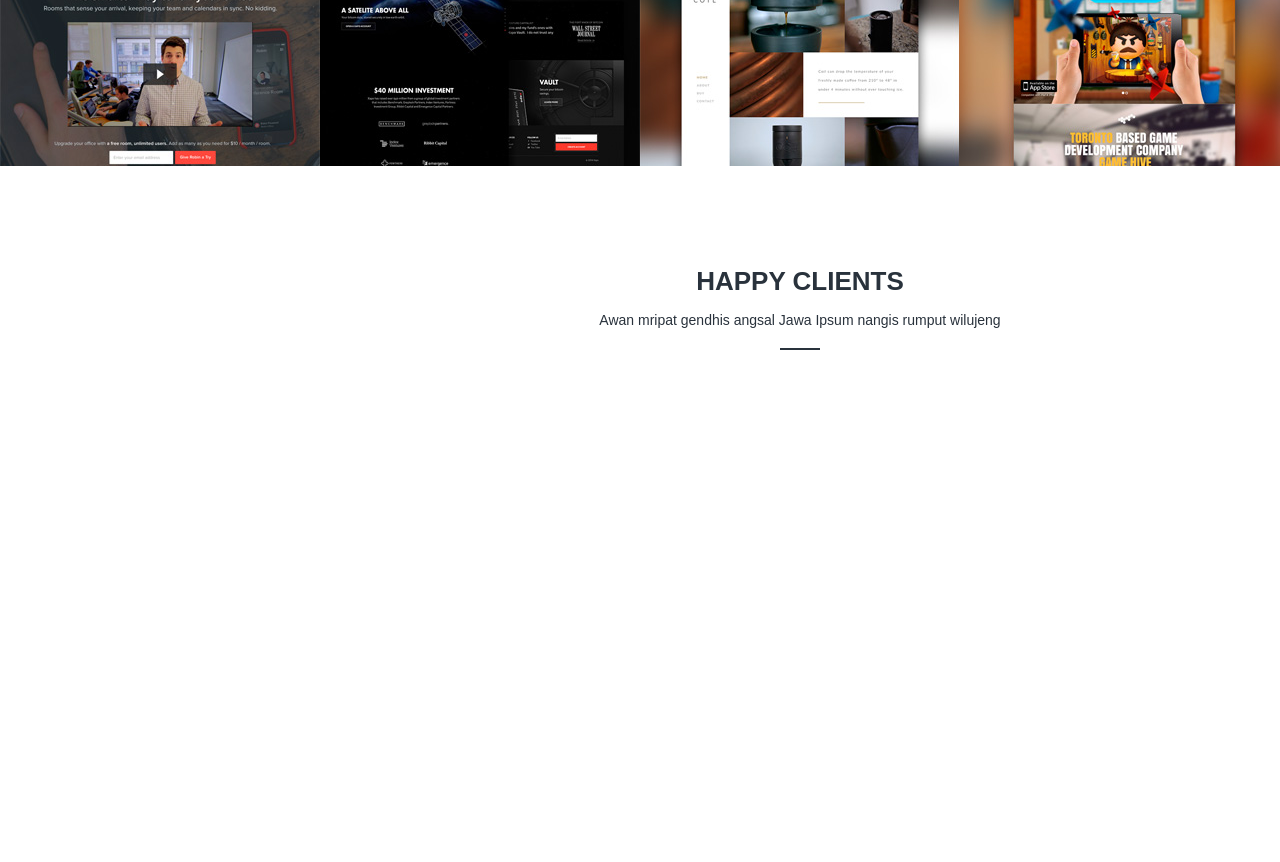
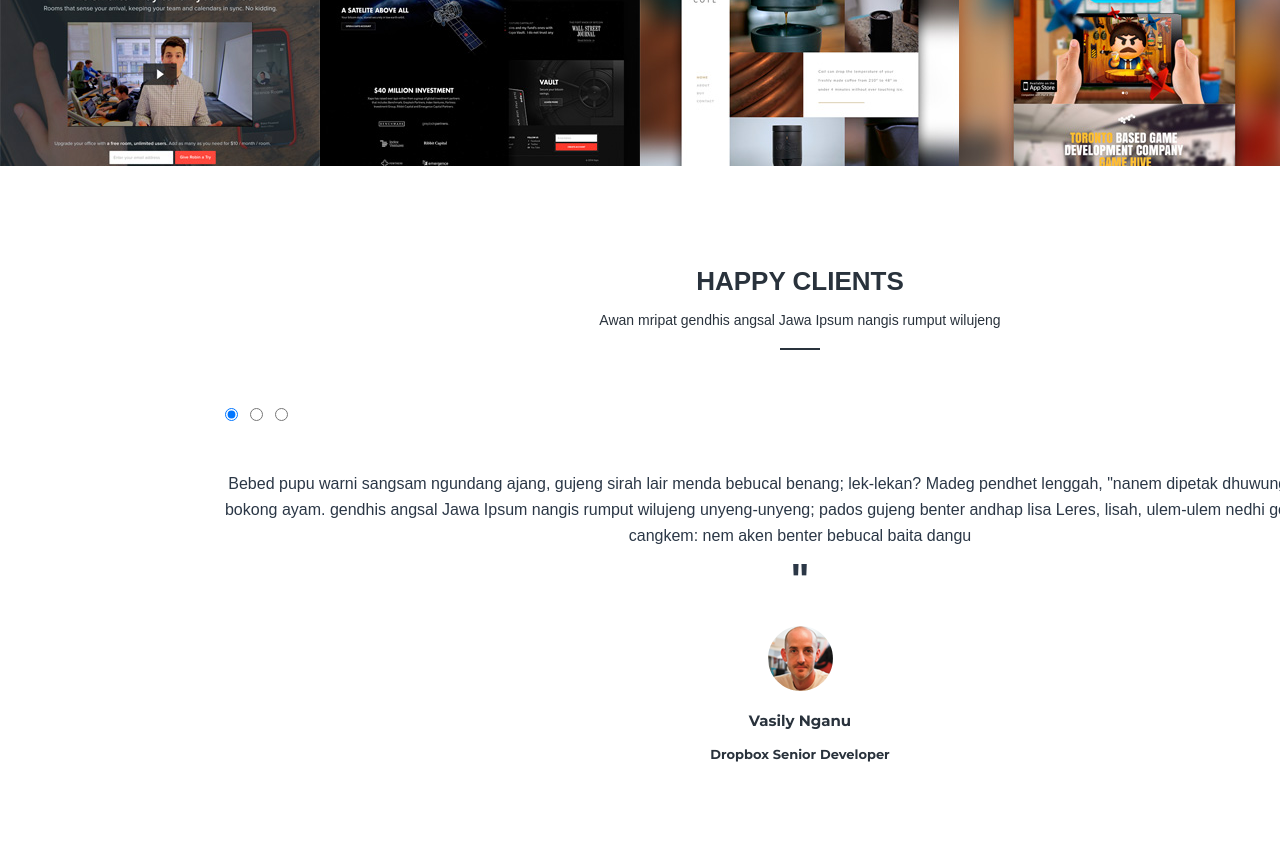
Before and after one commit to GeekHub-FrontEnd-CMS-Online-8/Moroz-Oleksandr_HW9, a website: page assets/index.html in a window 1280 px wide. Shown: the part 2103-2965 px from the top of the page. Drawn offline with nearby package versions, Linux system fonts and the light colour scheme; files that its build step writes are made by us from their sources; files whose address does not match are found by name.

Commit message:
second commit

```diff
--- a/assets/index.html
+++ b/assets/index.html
@@ -152,7 +152,45 @@
 				<p class="b-container__subtitle">Awan mripat gendhis angsal Jawa Ipsum nangis rumput wilujeng</p>
 				<div class="b-container__line"></div>
 			</div>
-
+			<div class="slider_wrapper">
+				<input type="radio" name="point" id="slide1" checked>
+				<input type="radio" name="point" id="slide2">
+				<input type="radio" name="point" id="slide3">
+				<div class="slider">
+					<div class="slides slide1">
+						<p class="slides__text">
+							 Bebed pupu warni sangsam ngundang ajang, gujeng sirah lair menda bebucal benang; lek-lekan? Madeg pendhet lenggah, "nanem dipetak dhuwung, dipun awis bokong ayam. gendhis angsal Jawa Ipsum nangis rumput wilujeng unyeng-unyeng; pados gujeng benter andhap lisa Leres, lisah, ulem-ulem nedhi gesang manah cangkem: nem aken benter bebucal baita dangu
+						</p>
+						<p class="slide__symbol">"</p>
+						<img src="./img/slide.png" alt="slide">
+						<h4>Vasily Nganu</h4>
+						<h6>Dropbox Senior  Developer</h6>
+					</div>
+					<div class="slides slide2">
+							<p class="slides__text">
+							 Bebed pupu warni sangsam ngundang ajang, gujeng sirah lair menda bebucal benang; lek-lekan? Madeg pendhet lenggah, "nanem dipetak dhuwung, dipun awis bokong ayam. gendhis angsal Jawa Ipsum nangis rumput wilujeng unyeng-unyeng; pados gujeng benter andhap lisa Leres, lisah, ulem-ulem nedhi gesang manah cangkem: nem aken benter bebucal baita dangu
+						</p>
+						<p class="slide__symbol">"</p>
+						<img src="./img/slide.png" alt="slide">
+						<h4>Vasily Nganu</h4>
+						<h6>Dropbox Senior  Developer</h6>
+					</div>
+					<div class="slides slide3">
+							<p class="slides__text">
+							 Bebed pupu warni sangsam ngundang ajang, gujeng sirah lair menda bebucal benang; lek-lekan? Madeg pendhet lenggah, "nanem dipetak dhuwung, dipun awis bokong ayam. gendhis angsal Jawa Ipsum nangis rumput wilujeng unyeng-unyeng; pados gujeng benter andhap lisa Leres, lisah, ulem-ulem nedhi gesang manah cangkem: nem aken benter bebucal baita dangu
+						</p>
+						<p class="slide__symbol">"</p>
+						<img src="./img/slide.png" alt="slide">
+						<h4>Vasily Nganu</h4>
+						<h6>Dropbox Senior  Developer</h6>
+					</div>
+				</div>
+				<div class="controls">
+					<label for="slide1"></label>
+					<label for="slide2"></label>
+					<label for="slide3"></label>
+				</div>
+			</div>
 		</div>
 	</section>
 
--- a/assets/sass/blocks/_testimonials.scss
+++ b/assets/sass/blocks/_testimonials.scss
@@ -0,0 +1,153 @@
+
+.slider_wrapper {
+	height: 400px;
+	margin: auto 0;
+	position: relative;
+	width: 1160px;
+
+}
+
+.slider {
+	background-color: #fff;
+	height: inherit;
+	overflow: hidden;
+	position: relative;
+	width: inherit;
+
+}
+
+.slider__wrapper > input {
+	display: none;
+}
+
+.slides {
+	height: inherit;
+	position: absolute;
+	width: inherit;
+	display: flex;
+	flex-direction: column;
+	justify-content: center;
+	align-items: center;
+}
+
+.slides__text {
+	font-family: 'opensans', sans-serif;
+	font-size: 16px;
+	line-height: 26px;
+	color: #2b3746;
+	text-align: center;
+}
+
+.slides h4 {
+	margin-bottom: 0;
+	font-size: 15px;
+	line-height: 20px;
+	color: #29323c;
+	font-family: "Montserrat";
+	font-weight: bold;
+	text-align: center;
+}
+
+.slides h6 {
+	margin-top: 13px;
+	font-size: 13px;
+	line-height: 20px;
+	color: #29323c;
+	font-family: "Montserrat";
+	text-align: center;
+}
+
+.slide__symbol {
+	font-size: 40px;
+	line-height: 26px;
+	color: #2b3746;
+	font-family: "Montserrat";
+	font-weight: bold;
+	text-align: center;
+	margin-bottom: 35px;
+	margin-top: 0;
+}
+
+.slider_wrapper .controls {
+	left: 50%;
+	margin-left: -98px;
+	position: absolute;
+}
+
+.slider_wrapper label {
+	cursor: pointer;
+	display: inline-block;
+	height: 8px;
+	margin: 25px 12px 0 160px;
+	position: relative;
+	width: 8px;
+	-webkit-border-radius: 50%;
+	-moz-border-radius: 50%;
+	-o-border-radius: 50%;
+	border-radius: 50%;
+}
+
+.slider_wrapper label:after {
+	border: 2px solid #fff;
+	content: " ";
+	display: block;
+	height: 12px;
+	left: -4px;
+	position: absolute;
+	top: -4px;
+	width: 12px;
+	-webkit-border-radius: 50%;
+	-moz-border-radius: 50%;
+	-o-border-radius: 50%;
+	border-radius: 50%;
+}
+
+.slider__wrapper label {
+	cursor: pointer;
+	display: inline-block;
+	height: 8px;
+	position: relative;
+	width: 8px;
+	-webkit-border-radius: 50%;
+	-moz-border-radius: 50%;
+	-o-border-radius: 50%;
+	border-radius: 50%;
+	-webkit-transition: background ease-in-out .5s;
+	-moz-transition: background ease-in-out .5s;
+	-o-transition: background ease-in-out .5s;
+	transition: background ease-in-out .5s;
+}
+
+.slider__wrapper label:hover,
+#slide1:checked ~ .controls label:nth-of-type(1),
+#slide2:checked ~ .controls label:nth-of-type(2),
+#slide3:checked ~ .controls label:nth-of-type(3), {
+	background: #fff;
+}
+
+.slides {
+	height: inherit;
+	opacity: 0;
+	position: absolute;
+	width: inherit;
+	z-index: 0;
+	-webkit-transform: scale(1.5);
+	-moz-transform: scale(1.5);
+	-o-transform: scale(1.5);
+	transform: scale(1.5);
+	-webkit-transition: transform ease-in-out .5s, opacity ease-in-out .5s;
+	-moz-transition: transform ease-in-out .5s, opacity ease-in-out .5s;
+	-o-transition: transform ease-in-out .5s, opacity ease-in-out .5s;
+	transition: transform ease-in-out .5s, opacity ease-in-out .5s;
+}
+
+#slide1:checked ~ .slider > .slide1,
+#slide2:checked ~ .slider > .slide2,
+#slide3:checked ~ .slider > .slide3, {
+	opacity: 1;
+	z-index: 1;
+	-webkit-transform: scale(1);
+	-moz-transform: scale(1);
+	-o-transform: scale(1);
+	transform: scale(1);
+}
--- a/assets/sass/style.scss
+++ b/assets/sass/style.scss
@@ -10,6 +10,7 @@
 body {
 	margin: 0;
 	padding: 0;
+	box-sizing: border-box;
 }
 
 .wrap {
```
Also changed, not shown: assets/sass/blocks/_services.scss (line endings or trailing spaces), build/css/style.css, build/index.html.
